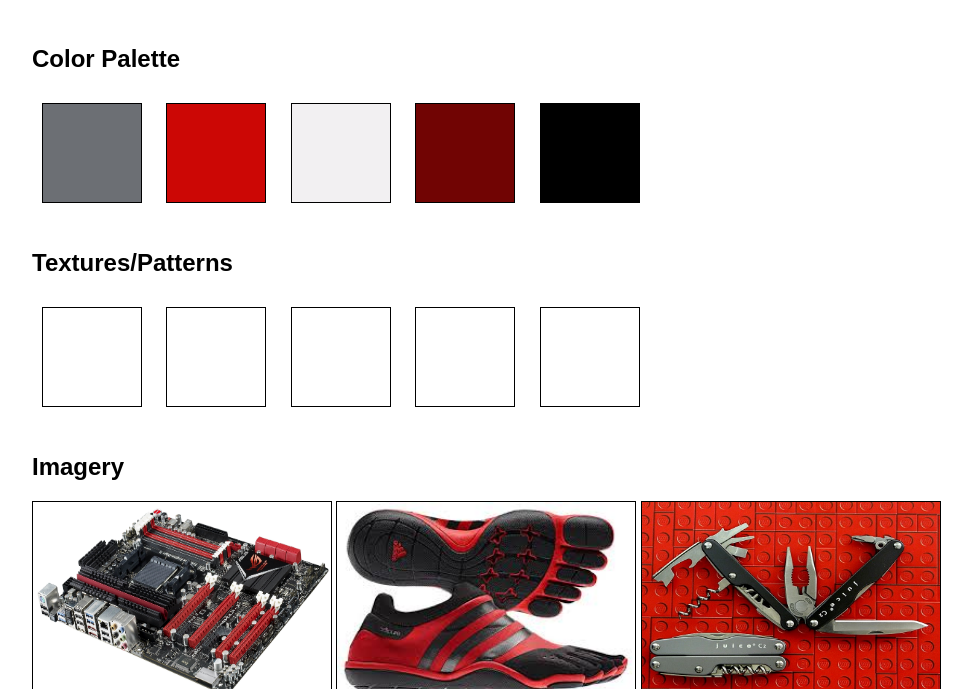
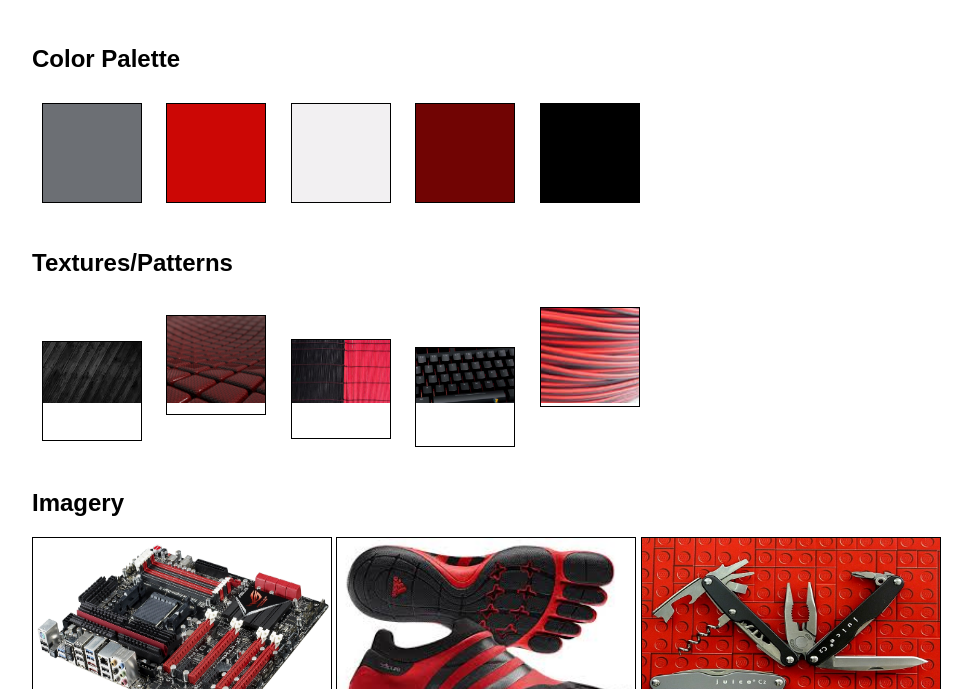
Before and after one commit to kharisgoldman/style-tile-ui1, a plain HTML site: page index.html in a window 1280 px wide. Shown: the part 111-800 px from the top of the page, without its empty margins (68-1040 px from the left). Drawn offline with Linux system fonts and the light colour scheme.

Commit message:
version 2

```diff
--- a/index.html
+++ b/index.html
@@ -36,15 +36,24 @@
 	Textues & Patterns
 	* Add more textures or patterns
 -->
-	<section class="grid-container">
+		<section class="grid-container">
 		<h2>Textures/Patterns</h2>
-		<div class="pattern-1"></div>
-		<div class="pattern-2"></div>
-		<div class="pattern-3"></div>
-		<div class="pattern-4"></div>
-		<div class="pattern-5"></div>
+		<div class="pattern-1">
+        <img src="img/texture1.jpg">
+        </div>
+		<div class="pattern-2">
+        <img src="img/texture2.jpg">
+        </div>
+		<div class="pattern-3">
+        <img src="img/texture3.jpg">
+        </div>
+		<div class="pattern-4">
+        <img src="img/texture4.jpg">
+        </div>
+		<div class="pattern-5">
+        <img src="img/texture5.jpg">
+        </div>
 	</section>
-
 <!--
 	Imagery
 -->
```
Also changed, not shown: img/texture5.jpg (added), 7 other files.
